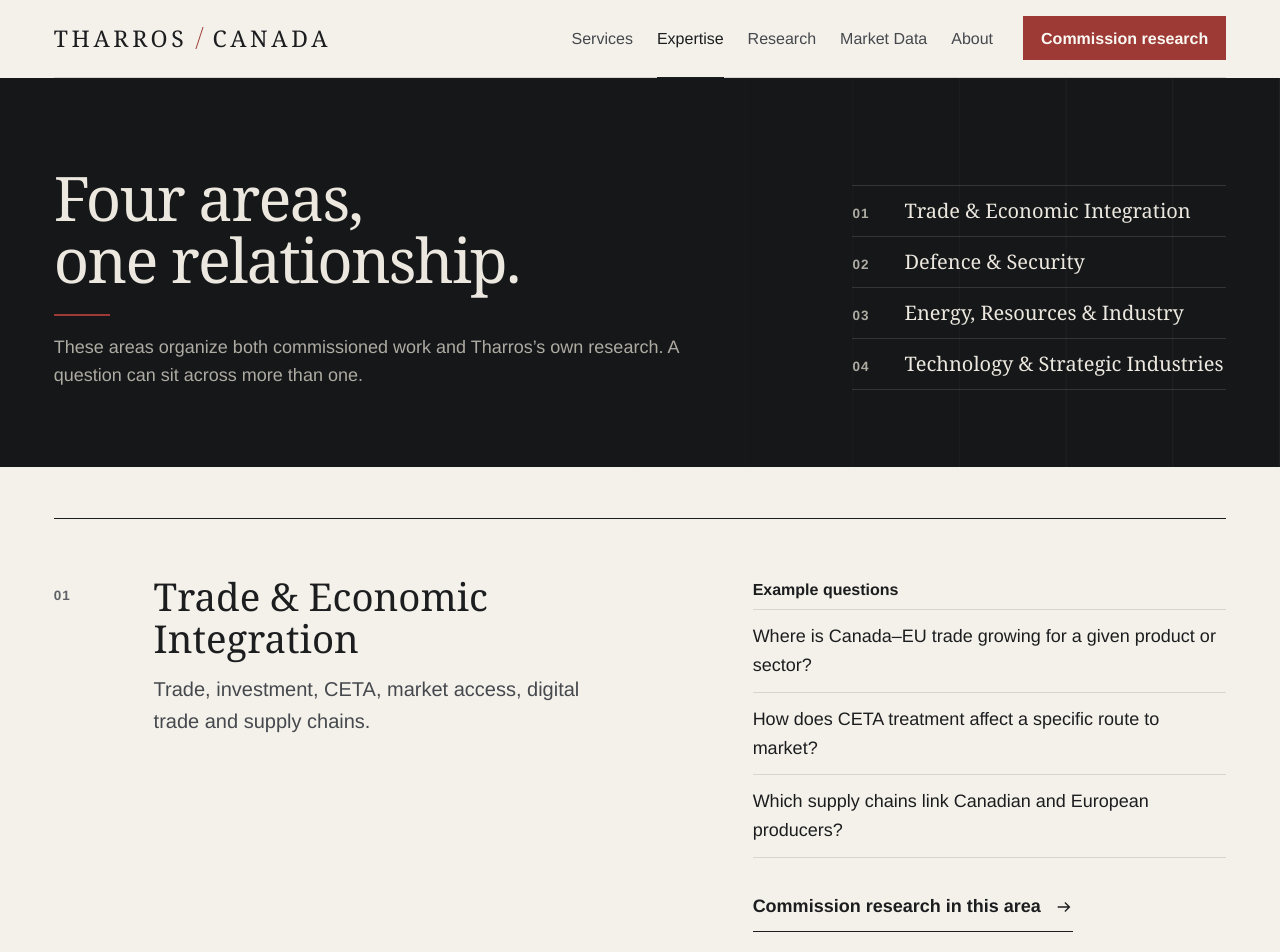
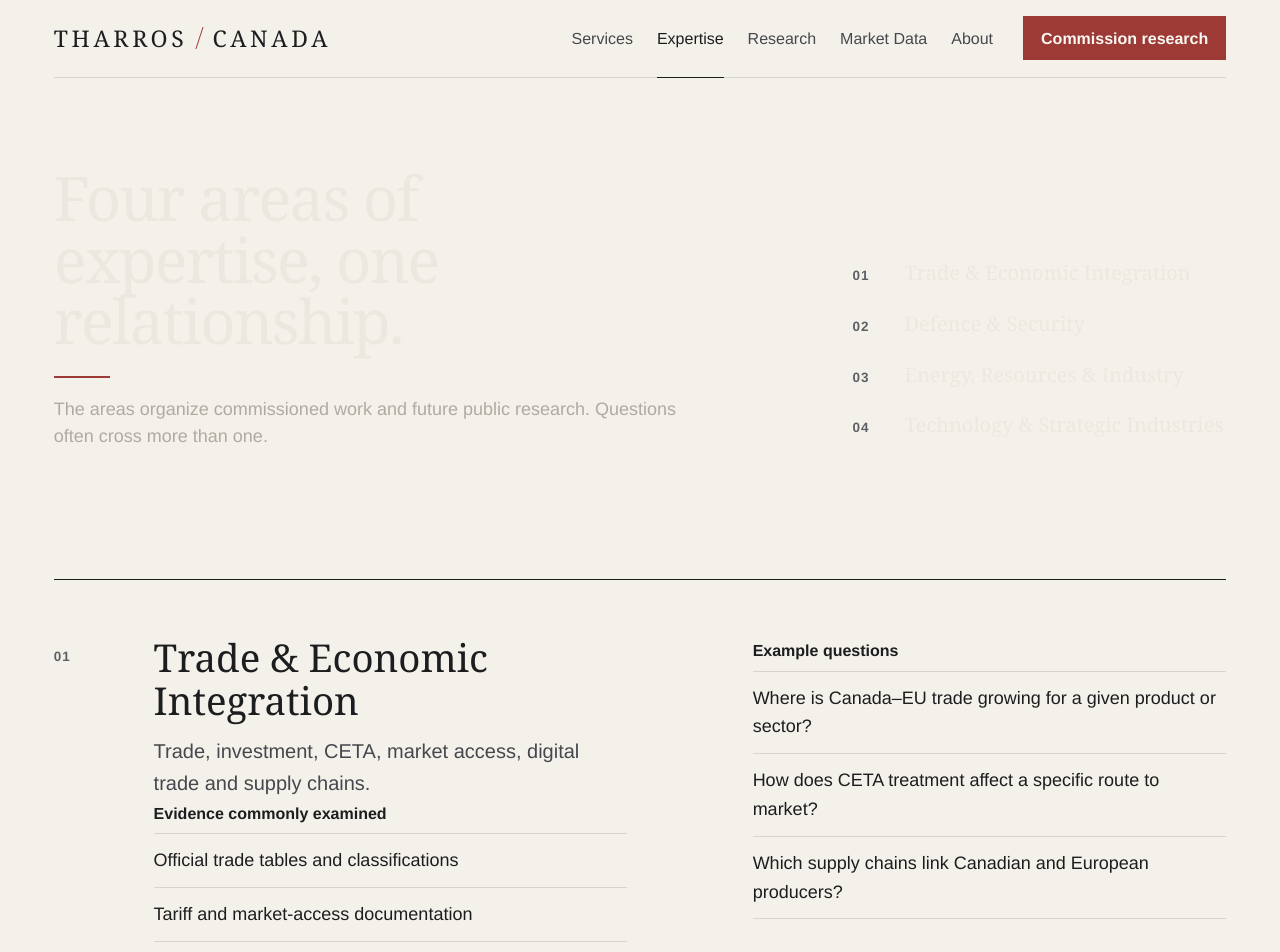
Before and after one commit to TharrosDev/TharrosCananda, a Next.js app: page /research-areas in a window 1280 px wide. Shown: the top 952 px of the page. Built offline with nearby package versions, Linux system fonts and the light colour scheme; no server answers.

Commit message:
refine: overhaul expertise page around evidence and decisions

```diff
--- a/src/app/research-areas/page.tsx
+++ b/src/app/research-areas/page.tsx
@@ -6,7 +6,7 @@
 import { requestResearchHref } from "@/lib/research-request";
 
 export const metadata: Metadata = {
-  title: "Research Areas",
+  title: "Expertise",
   description: "Trade and economic integration, defence and security, energy and industry, and technology: the four areas Tharros Canada researches between Canada and Europe.",
   alternates: { canonical: "/research-areas" },
 };
@@ -15,8 +15,9 @@
   return (
     <>
       <PageHero
-        title="Four areas, one relationship."
-        description="These areas organize both commissioned work and Tharros’s own research. A question can sit across more than one."
+        variant="document"
+        title="Four areas of expertise, one relationship."
+        description="The areas organize commissioned work and future public research. Questions often cross more than one."
         index={researchAreas.map((area) => ({ label: area.name, href: `#${area.slug}` }))}
       />
       <div className="page-shell area-sections">
@@ -26,6 +27,10 @@
             <div>
               <h2 id={`${area.slug}-title`}>{area.name}</h2>
               <p>{area.scope}</p>
+              <div className="evidence-register">
+                <h3>Evidence commonly examined</h3>
+                <ul>{area.evidence.map((item) => <li key={item}>{item}</li>)}</ul>
+              </div>
             </div>
             <div>
               <h3>Example questions</h3>
```
